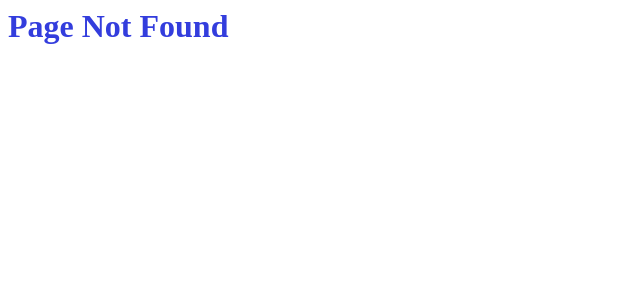
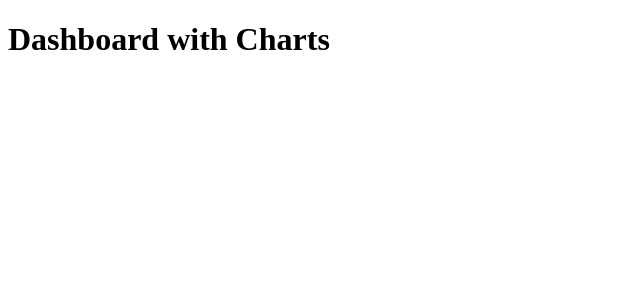
Before and after one commit to GHOST-Aram/next-js-series, a Next.js app: page /dashboard in a window 1280 px wide. Before the commit this address had no page. Shown: the top 300 px of the page, without its empty margins (0-640 px from the left). Built offline with nearby package versions, Linux system fonts and the light colour scheme.

Commit message:
feat: Implement file colocation

```diff
--- /dev/null
+++ b/src/app/dashboard/barchart.tsx
@@ -0,0 +1,8 @@
+
+const BarchChart = () => {
+  return (
+    <h1>Dashboard with Charts</h1>
+  )
+}
+
+export default BarchChart
--- /dev/null
+++ b/src/app/dashboard/page.tsx
@@ -0,0 +1,10 @@
+import Barchart from "./barchart"
+const Page = () => {
+  return (
+    <div>
+        <Barchart />
+    </div>
+  )
+}
+
+export default Page
```
